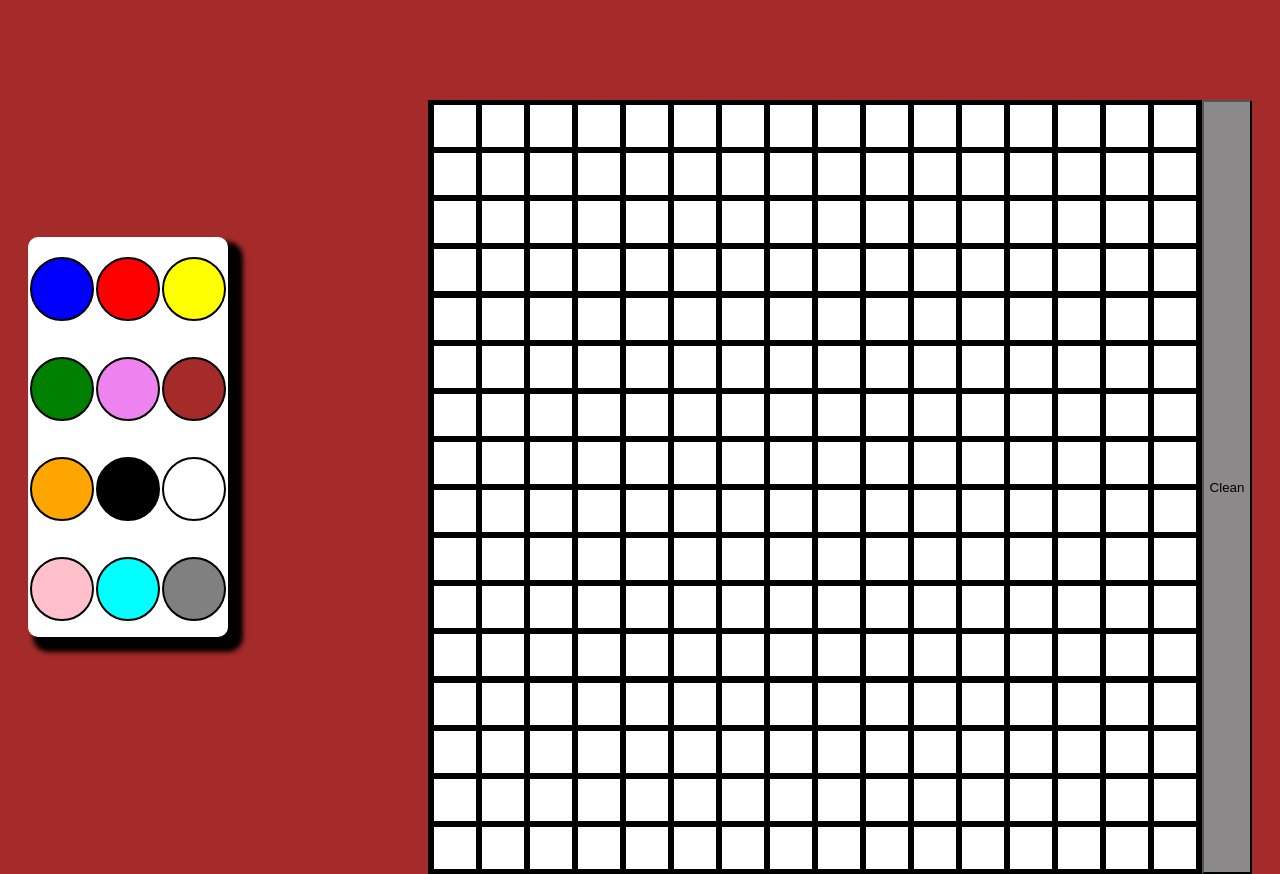
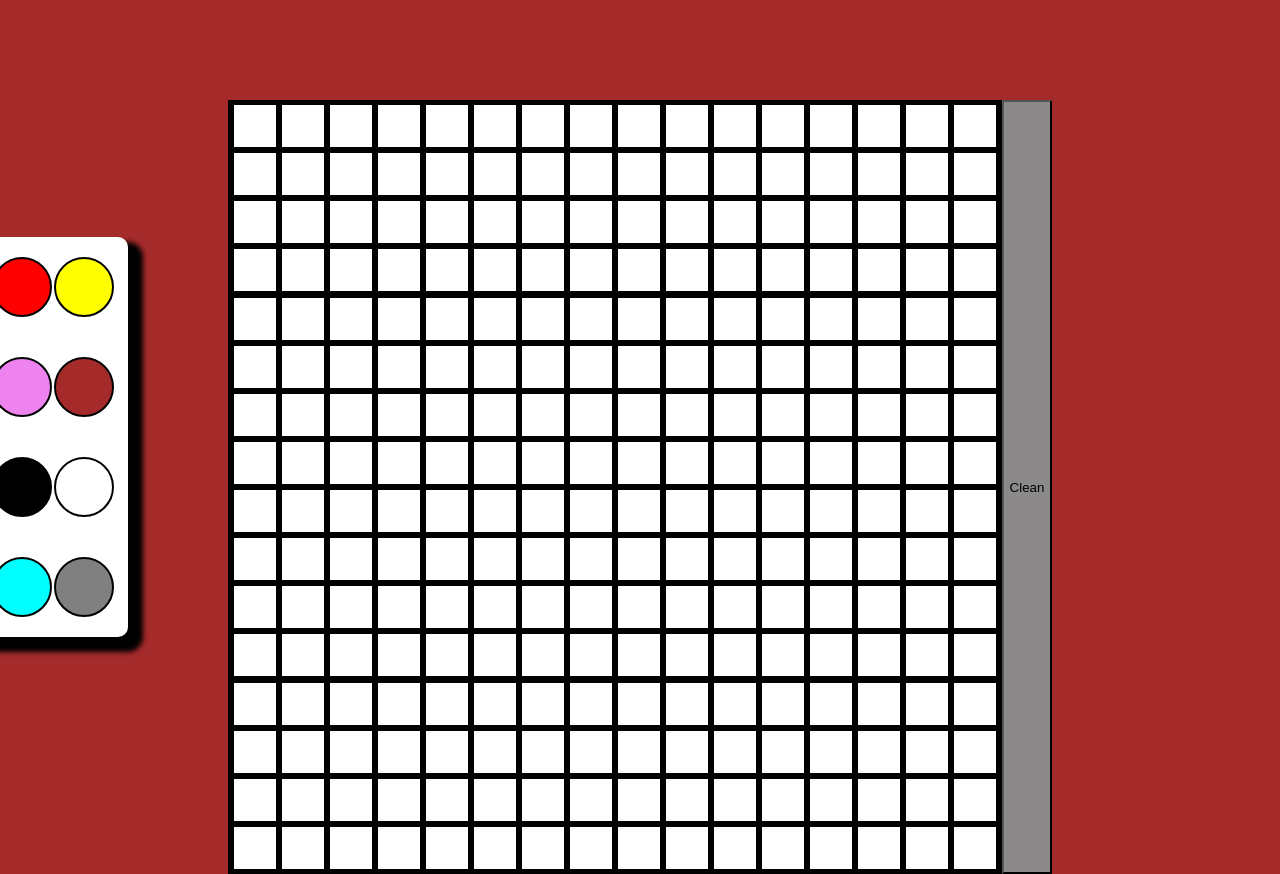
Before and after one commit to Sotelo-Nazareno/Etch-a-Sketch, a plain HTML site: page index.html in a window 1280 px wide. Drawn offline with Linux system fonts and the light colour scheme.

Commit message:
correcciones de disenos

```diff
--- a/css/style.css
+++ b/css/style.css
@@ -9,12 +9,13 @@ body{
 .paleta{
     height: 400px;
     width: 200px;
-    margin-right: 200px;
+    margin-right: 100px;
     background-color: rgb(255, 255, 255);
     display: flex;
     flex-wrap: wrap;
     border-radius: 10px;
     box-shadow: 10px 10px 5px 5px black;
+    margin-left: -300px;
 }
 .content{
     height: 770px;
@@ -26,6 +27,7 @@ body{
     justify-content: center;
     align-items: center;
     border: 2px solid black;
+
 }
 
 .content:hover{
@@ -38,7 +40,11 @@ body{
     margin-top: 100px;
     cursor: pointer;
     background-color: rgb(139, 137, 137);
+    display: flex;
+    justify-content: center;
+    align-items: center;
 }
+
 
 .clean:hover{
     background-color: red;
--- a/js/script.js
+++ b/js/script.js
@@ -4,19 +4,19 @@ function crearColores(){
     var paleta = document.querySelector(".paleta");
 
     for(let color of colores){
-        var newColor = document.createElement("div");
+        var newColor = document.createElement("button");
 
-        newColor.style.height = "60px"
-        newColor.style.width = "60px"
+        newColor.style.height = "60px";
+        newColor.style.width = "60px";
         newColor.style.borderRadius = "100px";
         newColor.style.background = color;
-        newColor.style.border = '2px solid black'
-        newColor.style.marginTop = "20px"
-        newColor.style.marginLeft = "2px"
+        newColor.style.border = '2px solid black';
+        newColor.style.marginTop = "20px";
+        newColor.style.marginLeft = "2px";
         newColor.addEventListener("click",()=>{
             colorSeleccionado = color;
         });
-        paleta.appendChild(newColor)
+        paleta.appendChild(newColor);
     }
 
 }
```
